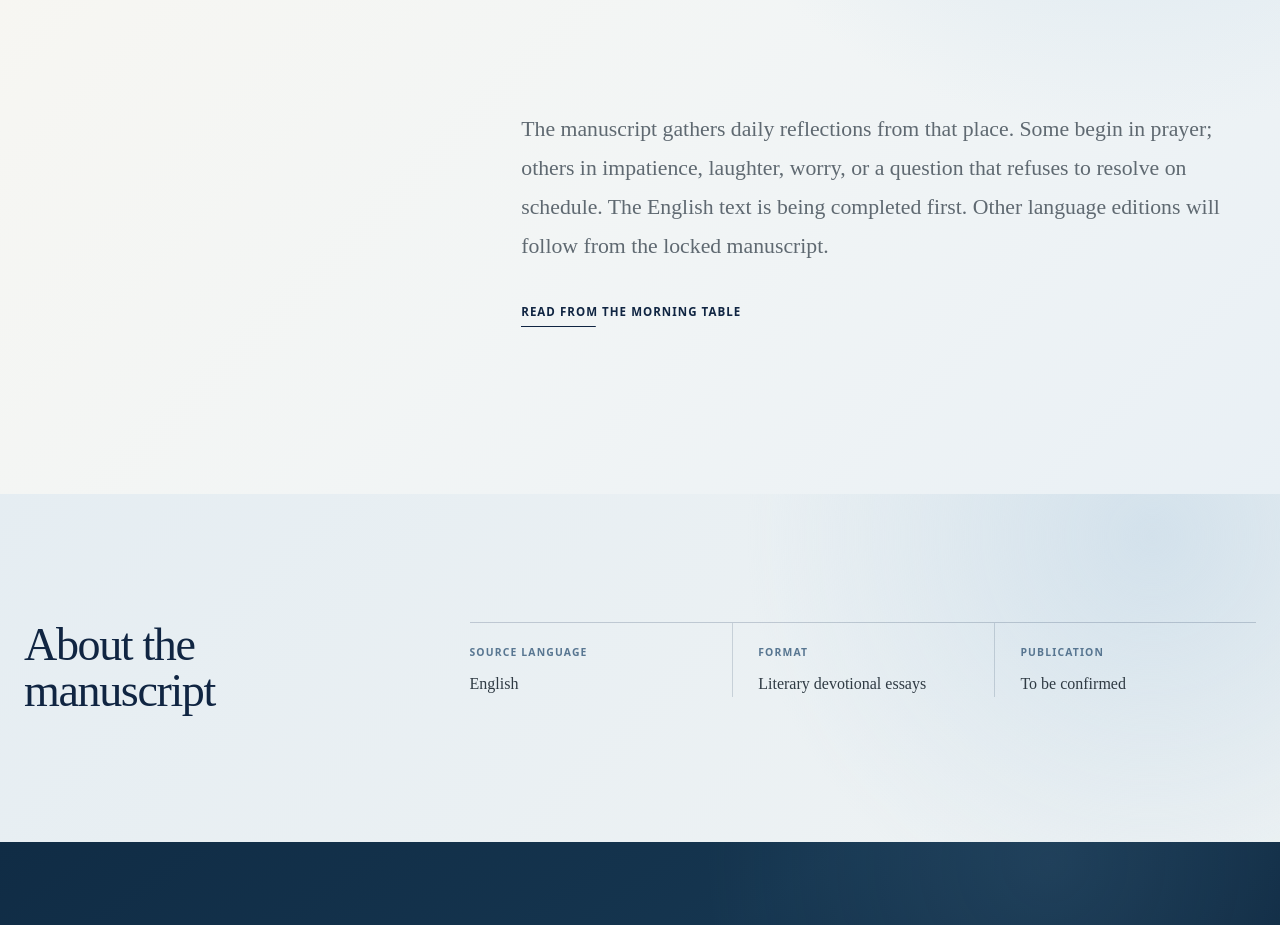
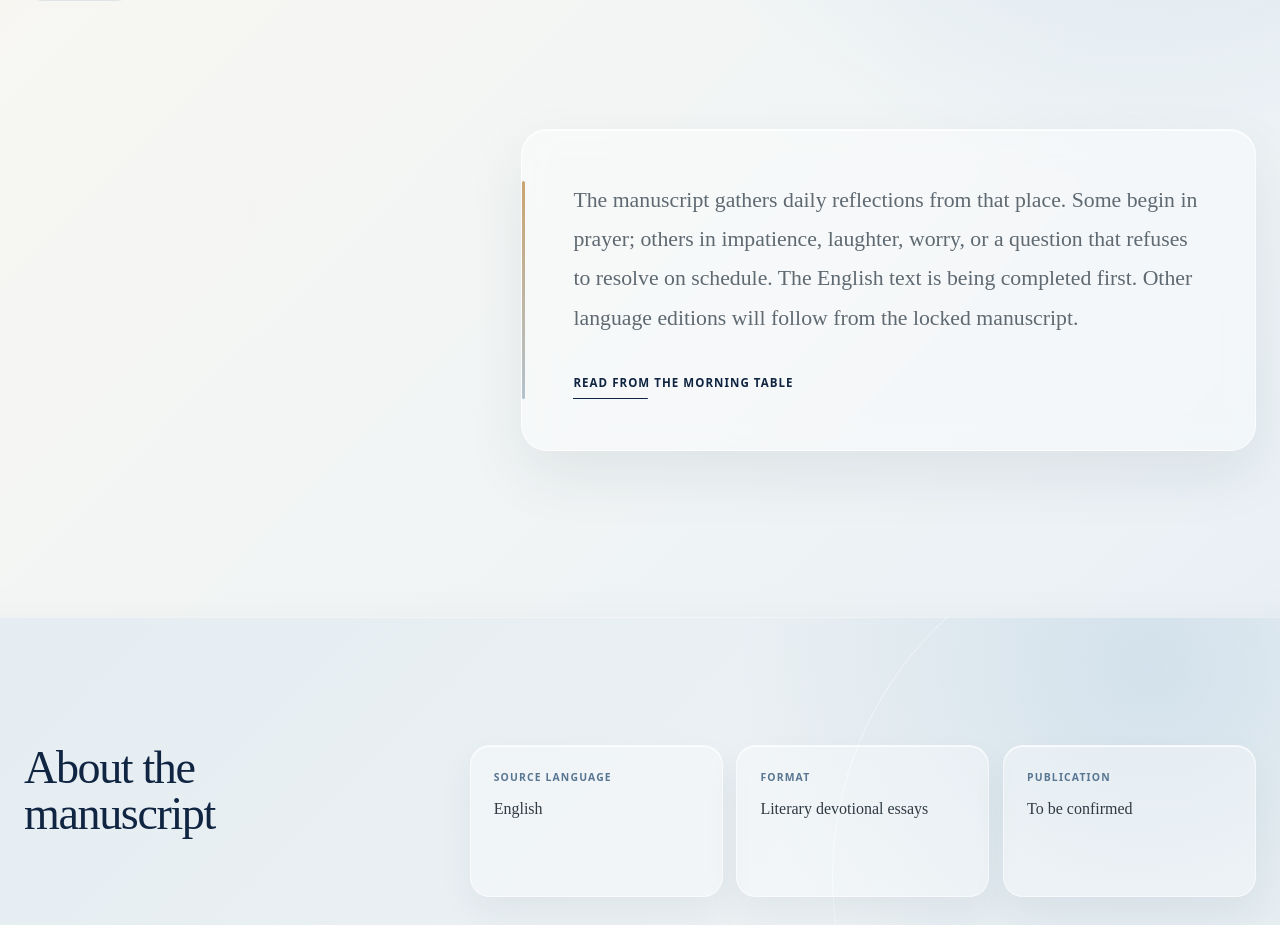
Before and after one commit to k-mama/esthercho, a Next.js app: page /books in a window 1280 px wide. Shown: the part 1347-2272 px from the top of the page. Built offline with nearby package versions, Linux system fonts and the light colour scheme.

Commit message:
style: finish books room interior

```diff
--- a/src/app/books/books.module.css
+++ b/src/app/books/books.module.css
@@ -7,8 +7,32 @@
 }
 
 .projectSection {
+  position: relative;
+  isolation: isolate;
+  overflow: hidden;
   padding-block: clamp(7rem, 12vw, 12rem) clamp(8rem, 13vw, 13rem);
-  background: var(--books-ivory);
+  background:
+    radial-gradient(circle at 10% 18%, rgba(248, 216, 190, 0.36), transparent 30%),
+    radial-gradient(circle at 86% 16%, rgba(191, 217, 233, 0.48), transparent 34%),
+    radial-gradient(circle at 80% 88%, rgba(224, 213, 239, 0.28), transparent 31%),
+    linear-gradient(138deg, #fbf8f1 0%, #f7f4ef 52%, #edf3f6 100%);
+  box-shadow:
+    inset 0 1px rgba(255, 255, 255, 0.34),
+    inset 0 46px 82px -86px rgba(255, 255, 255, 0.9),
+    inset 0 -46px 82px -90px rgba(27, 49, 67, 0.11);
+}
+
+.projectSection::after {
+  position: absolute;
+  top: -30%;
+  right: -18%;
+  z-index: -1;
+  width: min(50rem, 66vw);
+  aspect-ratio: 1;
+  content: "";
+  border: 1px solid rgba(255, 255, 255, 0.48);
+  border-radius: 50%;
+  pointer-events: none;
 }
 
 .projectHeader {
@@ -42,17 +66,24 @@
   font-weight: 300;
   line-height: 0.92;
   letter-spacing: -0.055em;
+  text-shadow: 0 14px 38px rgba(28, 52, 72, 0.06);
 }
 
 .status {
-  display: block;
+  display: inline-flex;
+  width: fit-content;
   margin-top: 1.75rem;
+  padding: 0.56rem 0.8rem;
   color: #587691;
   font-family: var(--font-interface);
-  font-size: 0.7rem;
+  font-size: 0.66rem;
   font-weight: 700;
   letter-spacing: 0.12em;
   text-transform: uppercase;
+  border: 1px solid rgba(88, 118, 145, 0.16);
+  border-radius: 999px;
+  background: rgba(255, 255, 255, 0.38);
+  box-shadow: inset 0 1px rgba(255, 255, 255, 0.8);
 }
 
 .deck {
@@ -81,7 +112,27 @@
 }
 
 .projectCopy {
+  position: relative;
   max-width: 650px;
+  padding: clamp(2rem, 4vw, 3.4rem);
+  border: 1px solid rgba(255, 255, 255, 0.6);
+  border-radius: 26px;
+  background: rgba(255, 255, 255, 0.38);
+  box-shadow:
+    0 24px 60px rgba(31, 52, 70, 0.08),
+    inset 0 1px rgba(255, 255, 255, 0.86);
+  backdrop-filter: blur(14px);
+}
+
+.projectCopy::before {
+  position: absolute;
+  top: clamp(2rem, 4vw, 3.4rem);
+  bottom: clamp(2rem, 4vw, 3.4rem);
+  left: 0;
+  width: 3px;
+  content: "";
+  border-radius: 999px;
+  background: linear-gradient(180deg, #c9a46f, rgba(88, 118, 145, 0.42));
 }
 
 .description {
@@ -117,8 +168,28 @@
 }
 
 .detailsSection {
+  position: relative;
+  isolation: isolate;
+  overflow: hidden;
   padding-block: clamp(6rem, 10vw, 9rem);
-  background: var(--books-mist);
+  background:
+    radial-gradient(circle at 12% 18%, rgba(246, 216, 194, 0.3), transparent 30%),
+    radial-gradient(circle at 86% 82%, rgba(190, 217, 234, 0.54), transparent 34%),
+    linear-gradient(135deg, #e9f1f5 0%, #f4f3ef 58%, #e4edf3 100%);
+  box-shadow: inset 0 1px rgba(255, 255, 255, 0.34);
+}
+
+.detailsSection::after {
+  position: absolute;
+  right: -20%;
+  bottom: -50%;
+  z-index: -1;
+  width: min(44rem, 62vw);
+  aspect-ratio: 1;
+  content: "";
+  border: 1px solid rgba(255, 255, 255, 0.5);
+  border-radius: 50%;
+  pointer-events: none;
 }
 
 .detailsInner {
@@ -141,19 +212,26 @@
 .projectFacts {
   display: grid;
   grid-template-columns: repeat(3, minmax(0, 1fr));
-  gap: 0;
+  gap: 0.85rem;
   margin: 0;
-  border-top: 1px solid rgba(15, 43, 75, 0.2);
+  border-top: 0;
 }
 
 .fact {
   min-width: 0;
-  padding: 1.35rem 1.6rem 0 0;
+  min-height: 9.5rem;
+  padding: 1.45rem;
+  border: 1px solid rgba(255, 255, 255, 0.54);
+  border-radius: 20px;
+  background: rgba(255, 255, 255, 0.34);
+  box-shadow:
+    0 16px 36px rgba(31, 52, 70, 0.055),
+    inset 0 1px rgba(255, 255, 255, 0.8);
 }
 
 .fact + .fact {
-  padding-left: 1.6rem;
-  border-left: 1px solid rgba(15, 43, 75, 0.16);
+  padding-left: 1.45rem;
+  border-left: 1px solid rgba(255, 255, 255, 0.54);
 }
 
 .fact dt {
@@ -214,6 +292,10 @@
   .detailsInner {
     gap: 2.5rem;
   }
+
+  .projectFacts {
+    gap: 0.7rem;
+  }
 }
 
 @media (max-width: 640px) {
@@ -223,14 +305,25 @@
     overflow-wrap: normal;
   }
 
+  .projectCopy {
+    padding: 1.65rem 1.45rem;
+    border-radius: 18px;
+  }
+
+  .projectCopy::before {
+    top: 1.6rem;
+    bottom: 1.6rem;
+  }
+
   .projectFacts {
     grid-template-columns: 1fr;
   }
 
   .fact,
   .fact + .fact {
-    padding: 1.2rem 0;
-    border-left: 0;
-    border-bottom: 1px solid rgba(15, 43, 75, 0.14);
+    min-height: 0;
+    padding: 1.2rem;
+    border: 1px solid rgba(255, 255, 255, 0.54);
+    border-radius: 16px;
   }
 }
```
